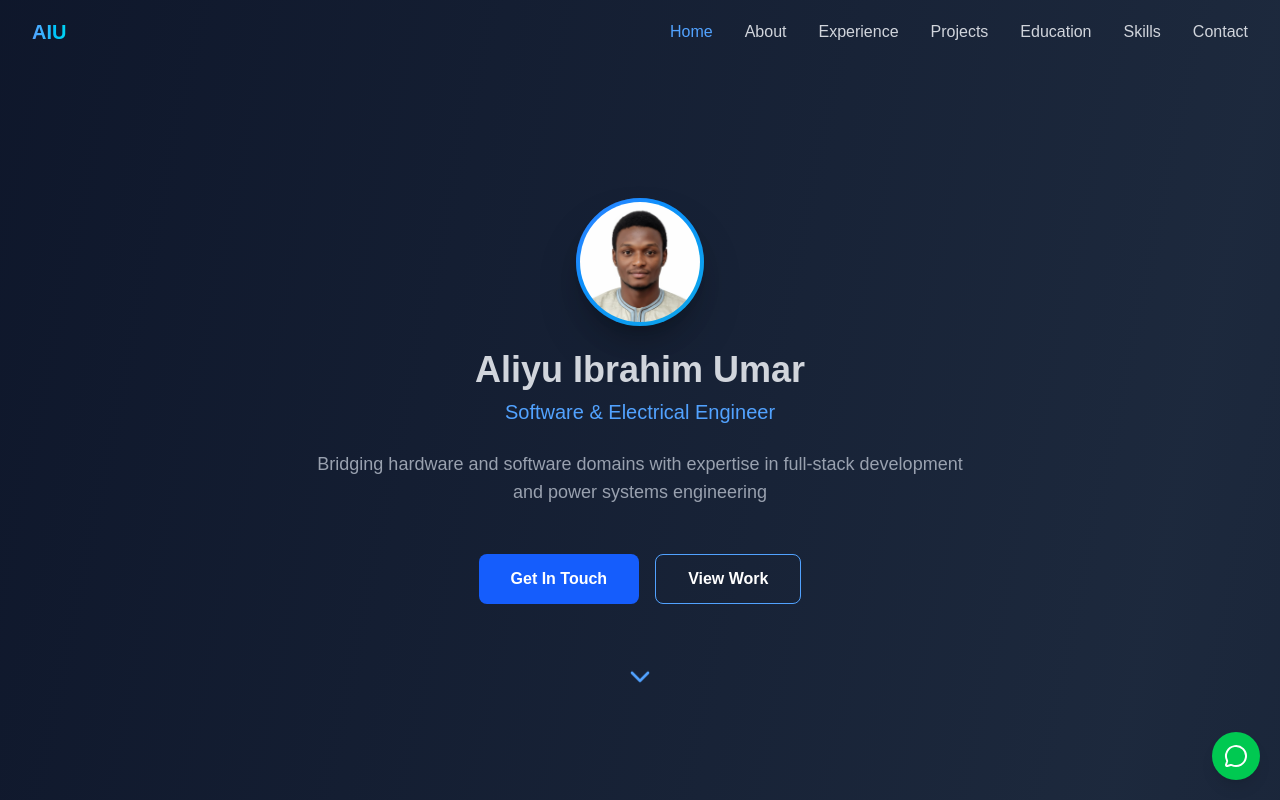
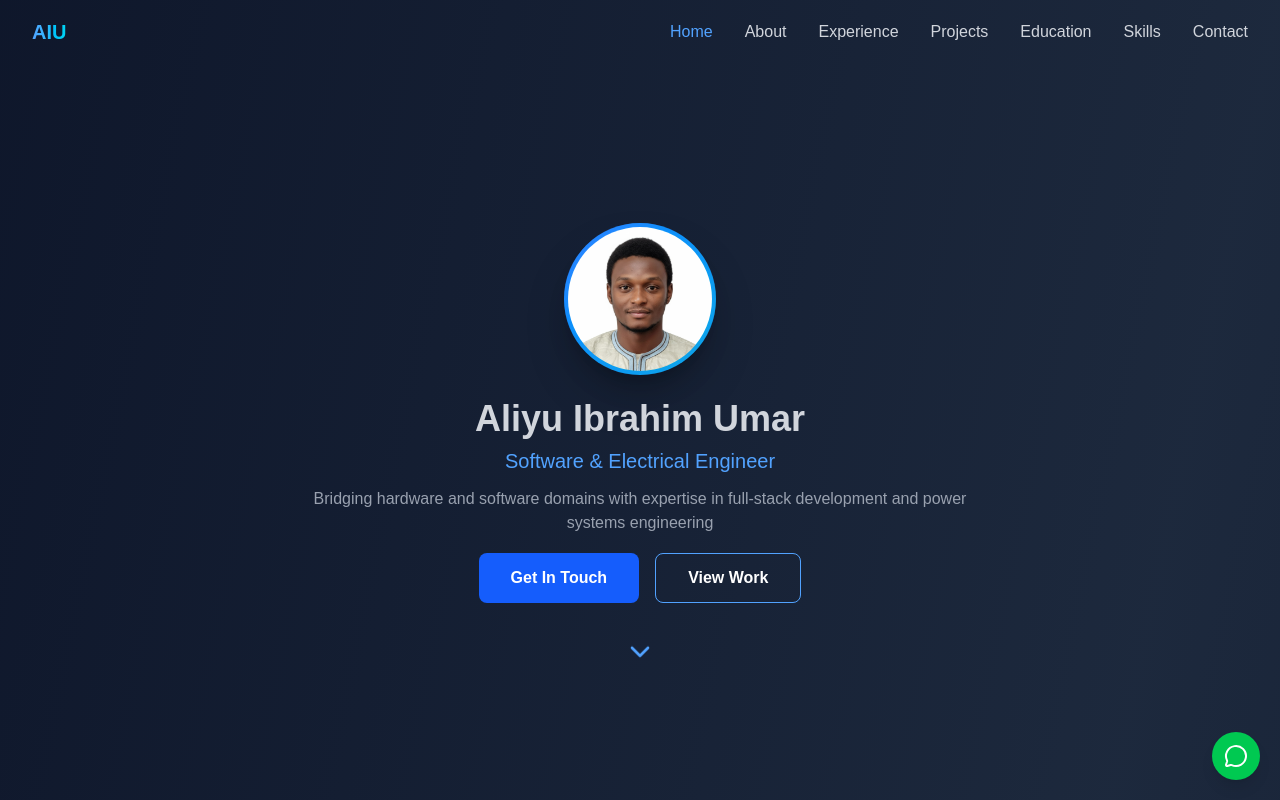
Before and after one commit to mrceoxyz/portfolio, a Next.js app: page / in a window 1280 px wide. Shown: the top 800 px of the page. Built offline with nearby package versions, Linux system fonts and the light colour scheme.

Commit message:
build_v8

```diff
--- a/app/page.tsx
+++ b/app/page.tsx
@@ -402,12 +402,12 @@ const Portfolio = () => {
         <motion.div variants={fadeUp} initial="hidden" animate="visible" className="max-w-4xl mx-auto text-center mt-10">
           <div className="inline-block">
             <div className="mx-auto mb-6">
-              <div className="w-32 h-32 bg-linear-to-br from-blue-500 to-cyan-500 rounded-full flex items-center justify-center text-4xl font-bold shadow-2xl">
+              <div className="w-38 h-38 bg-linear-to-br from-blue-500 to-cyan-500 rounded-full flex items-center justify-center text-4xl font-bold shadow-2xl">
                  <Image
                   src={cto}
                   alt="Aliyu Ibrahim Umar"
-                  width={140}
-                  height={140}
+                  width={200}
+                  height={200}
                   className="rounded-full border-4 border-blue-500/30 shadow-xl mx-auto"
                 />
               </div>
@@ -416,13 +416,13 @@ const Portfolio = () => {
           <h1 className="text-2xl sm:text-3xl lg:text-4xl font-bold text-gray-300">
             Aliyu Ibrahim Umar
           </h1>
-          <p className="text-lg sm:text-xl text-blue-400 mb-6 mt-2">
+          <p className="text-lg sm:text-xl text-blue-400 mb-3 mt-2">
             Software & Electrical Engineer
           </p>
-          <p className="text-lg text-gray-400 mb-12 max-w-2xl mx-auto">
+          <p className="text-md text-gray-400 mb-12 max-w-2xl mx-auto">
             Bridging hardware and software domains with expertise in full-stack development and power systems engineering
           </p>
-          <div className="flex flex-wrap justify-center gap-4">
+          <div className="flex flex-wrap justify-center gap-4 mt-[-30px]">
             <button
               onClick={() => scrollToSection('contact')}
               className="px-8 py-3 bg-blue-600 hover:bg-blue-700 rounded-lg font-semibold transition-colors"
@@ -437,7 +437,7 @@ const Portfolio = () => {
             </button>
           </div>
           <button onClick={() => scrollToSection('about')}
-            className="mt-16 animate-bounce"
+            className="mt-10 animate-bounce"
           >
             <ChevronDown size={32} className="text-blue-400" />
           </button>
```
